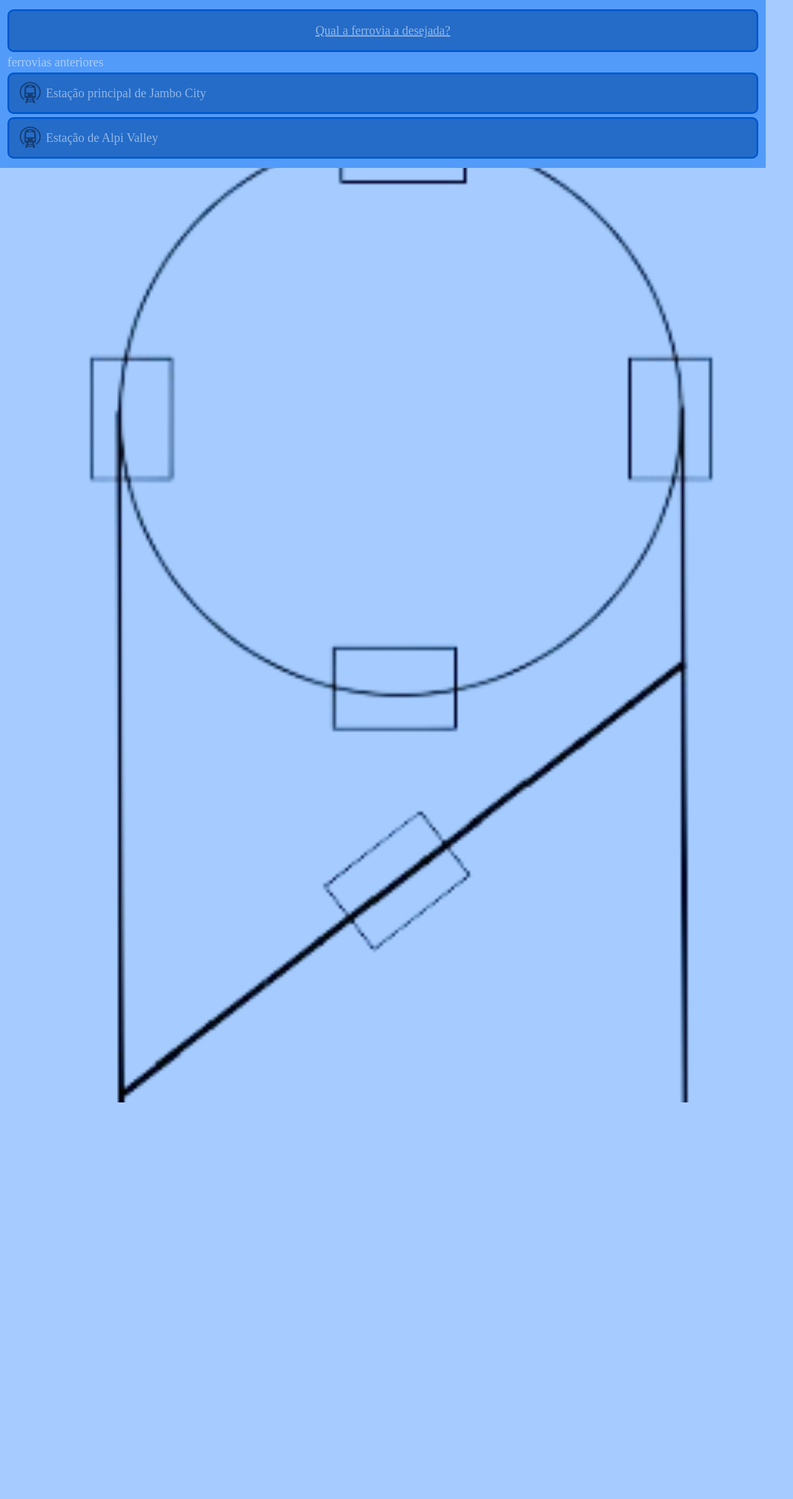
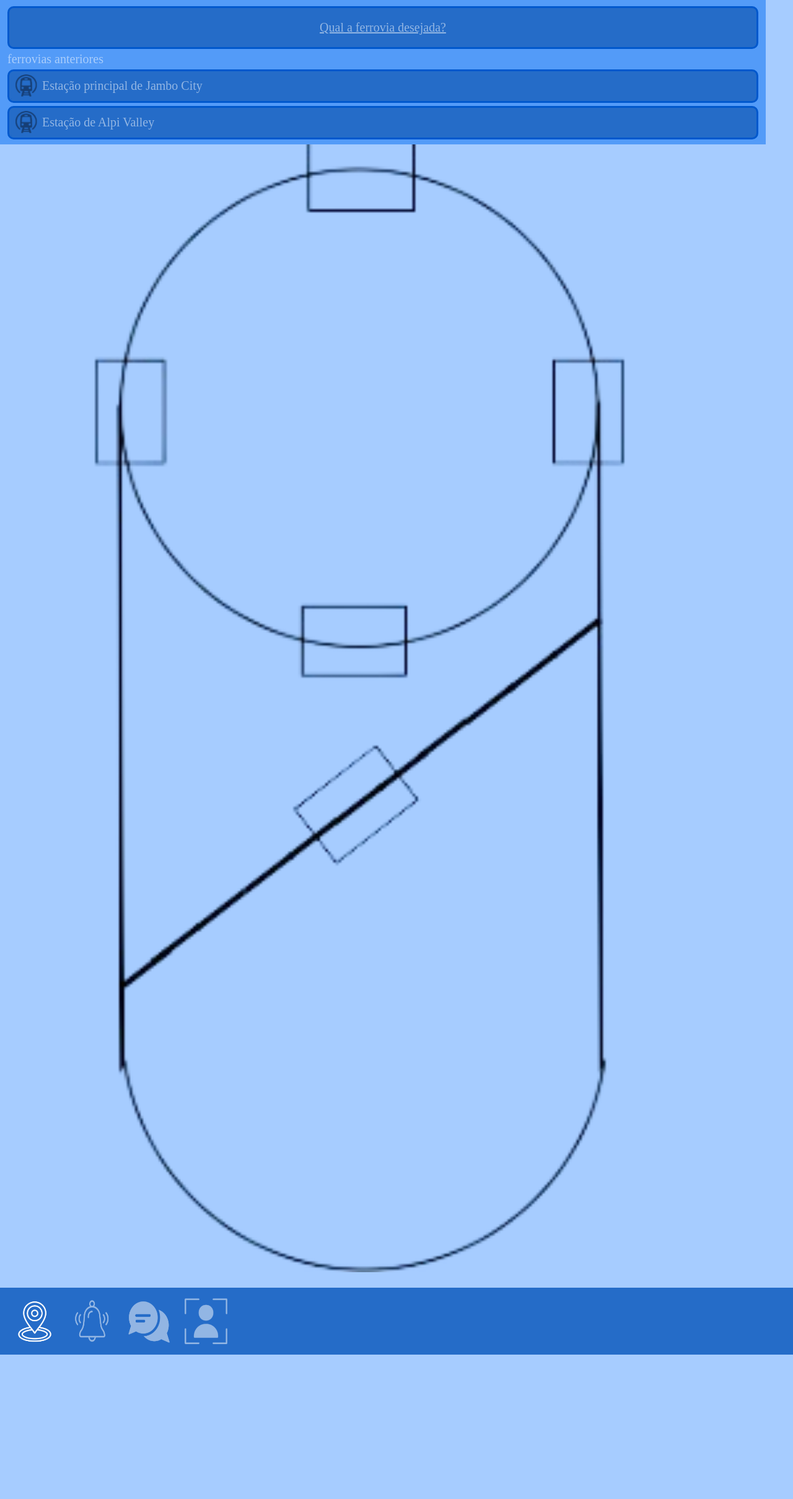
Before and after one commit to EduardoDucci/vai-de-trem-hub, a PHP site: page /public/home.html in a window 1280 px wide. Shown: the whole page at 62% size. After the commit the page ends 2186 px from the top, so only its background shows below. Run offline with PHP 8.4, Linux system fonts and the light colour scheme.

Commit message:
commit grandão

```diff
--- a/public/home.html
+++ b/public/home.html
@@ -9,18 +9,23 @@
 
 
     <div class="imagem-com-header">
-        <header id="header__azul">
+        <div id="header__azul">
           <div id="sujestoes__div">
-              <div class="fd"><u class="opacity__dois">Qual a ferrovia a desejada?</u></div>
+              <div class="fd"><u class="opacity__dois">Qual a ferrovia desejada?</u></div>
               <p class="opacity__dois">ferrovias anteriores</p>
-              <div class="sujestoes"><img id=""src='../images/icons/trem__icon.png'><p class="opacity__dois">Estação principal de Jambo City</p></div>
-              <div class="sujestoes"><img id=""src='../images/icons/trem__icon.png'><p class="opacity__dois">Estação de Alpi Valley</p></div>
+              <div class="sujestoes"><img class="sujestoes__img"src='../images/icons/trem__icon.png'><p class="opacity__dois">Estação principal de Jambo City</p></div>
+              <div class="sujestoes"><img class="sujestoes__img"src='../images/icons/trem__icon.png'><p class="opacity__dois">Estação de Alpi Valley</p></div>
           </div>
-        </header>
+        </div>
 
        <img id="ferrovia" src='../images/icons/ferrovia.png'>
     </div>
 
-    <div id="footer__home"></div>
+    <div id="footer__home">
+        <img class="icones__footer" src="../images/icons/loc__icon.png" alt="loc">
+        <img class="icones__footer" src="../images/icons/sino__icon.png" alt="sino">
+        <img class="icones__footer" src="../images/icons/chat__icon.png" alt="chat">
+        <img class="icones__footer" src="../images/icons/perfil__icon.png" alt="Perfil">
+    </div>
 </body>
 </html>
--- a/style/style.css
+++ b/style/style.css
@@ -1,7 +1,4 @@
-
-
-
-body{
+body {
     background-color: #a6ccff;
     align-items: center;
     margin: 0;
@@ -9,33 +6,33 @@ body{
 
 
 
-#icone{
+#icone {
     margin-top: 50px;
     width: 90px;
 }
 
-#bem__vindo{
+#bem__vindo {
     color: aliceblue;
     font-family: 'Segoe UI', Tahoma, Geneva, Verdana, sans-serif;
     font-size: 25px;
 }
 
-#alinhar__texto{
+#alinhar__texto {
     text-align: center;
 }
 
-.opacity{
+.opacity {
     opacity: 50%;
     margin: 10px;
 }
 
-.opacity__dois{
+.opacity__dois {
     opacity: 50%;
     margin: 0;
     font-size: 20px;
 }
 
-.id{
+.id {
     background-color: #539bf8;
     margin: 5px;
     padding: 5px;
@@ -45,7 +42,7 @@ font-size: 25px;
     font-size: 15px;
 }
 
-.idr{
+.idr {
     font-family: 'Segoe UI', Tahoma, Geneva, Verdana, sans-serif;
     background-color: #539bf8;
     text-align: center;
@@ -53,13 +50,13 @@ font-size: 25px;
     text-decoration: underline;
 }
 
-.wifi{
+.wifi {
     text-align: start;
     padding: 10px;
 }
 
 
-.retangulo{
+.retangulo {
     border-style: solid;
     border-radius: 1%;
     width: 200px;
@@ -70,14 +67,14 @@ font-size: 25px;
     background-color: rgb(71, 71, 223);
 }
 
-.quadradao{
+.quadradao {
     padding: 100px;
     padding-right: 110px;
     text-align: start;
     background-color: rgb(115, 115, 233);
 }
 
-.meio{
+.meio {
     padding: 200px;
     margin: 5px;
     color: white;
@@ -87,7 +84,7 @@ font-size: 25px;
     border-color: #8dbeff;
 }
 
-.idl{
+.idl {
     font-family: 'Segoe UI', Tahoma, Geneva, Verdana, sans-serif;
     background-color: #539bf8;
     margin-top: 10px;
@@ -99,7 +96,7 @@ font-size: 25px;
     border-radius: 100px;
 }
 
-.ide{
+.ide {
     background-color: white;
     padding: 0px;
     margin: 5px;
@@ -109,13 +106,13 @@ font-size: 25px;
     display: flex;
 }
 
-.jc{
-    padding-left:10px ;
+.jc {
+    padding-left: 10px;
     color: aliceblue;
     font-family: 'Segoe UI', Tahoma, Geneva, Verdana, sans-serif;
 }
 
-.enterprise{
+.enterprise {
     opacity: 50%;
     color: white;
     text-align: center;
@@ -123,7 +120,7 @@ font-size: 25px;
     font-size: 30px;
 }
 
-.brazul{
+.brazul {
     background-color: #539bf8;
     padding: 12px;
     padding-left: 20px;
@@ -132,7 +129,7 @@ font-size: 25px;
     text-decoration: underline;
 }
 
-.brazul__b{
+.brazul__b {
     background-color: #539bf8;
     padding: 0px;
     margin: 5px;
@@ -144,29 +141,29 @@ font-size: 25px;
     border-color: #8dbeff;
 }
 
-#icone__google{
+#icone__google {
     width: 55px;
 }
 
-#icone__linkedin{
+#icone__linkedin {
     width: 45px;
     margin: 5px;
     margin-right: 6px;
 
 }
 
-.invisivel{
+.invisivel {
     padding: 50px;
     background-color: #a6ccff;
 
 }
 
-.invisivel__dois{
+.invisivel__dois {
     padding: 30px;
     background-color: #a6ccff;
 }
 
-.button{
+.button {
     color: #ffffff;
     background-color: #539bf8;
     border: none;
@@ -174,7 +171,7 @@ font-size: 25px;
     text-decoration: underline;
 }
 
-.text__box{
+.text__box {
     color: #ffffff;
     background-color: #539bf8;
     border: none;
@@ -190,19 +187,19 @@ input::placeholder {
     font-size: 16px;
 }
 
-.quadrado__verificar{
+.quadrado__verificar {
     padding: 40px;
     margin-left: 5px;
     margin-right: 5px;
     background-color: #539bf8;
 }
 
-.display__cod{
+.display__cod {
     display: flex;
     margin-left: 40px;
 }
 
-.email__margin{
+.email__margin {
     margin-top: 5px;
     margin-bottom: 10px;
 }
@@ -216,17 +213,15 @@ input::placeholder {
     color: white;
     padding: 10px;
     z-index: 10;
+    padding-top: 5px;
+    padding-bottom: 3px;
 }
 
-#ferrovia {
-  width: 100%;
-  height: auto;
-  display: block;
-}
 
-.sujestoes{
+
+.sujestoes {
     background-color: #256cc8;
-    padding: 10px;
+    padding: 3px;
     margin-top: 5px;
     margin-bottom: 5px;
     border-style: solid;
@@ -238,7 +233,11 @@ input::placeholder {
     align-items: center;
 }
 
-.fd{
+.sujestoes__img{
+    width: 50px;
+}
+
+.fd {
     background-color: #256cc8;
     padding: 20px;
     margin-top: 5px;
@@ -252,14 +251,18 @@ input::placeholder {
 }
 
 
-#sujestoes__div{
+#sujestoes__div {
     margin: 2px;
 }
 
 #ferrovia {
-    width: 100%;
+    width: 85%;
     height: auto;
     display: block;
+    margin-bottom: 25px;
+    margin-left: 30px;
+   padding-top: 90px;
+
 }
 
 .imagem-com-header {
@@ -268,26 +271,24 @@ input::placeholder {
     height: auto;
 }
 
-#footer__home {
+#footer__home{
     align-content: end;
     background-color: #256cc8;
-    padding: 55px;
+    padding: 10px;
     margin: 0;
-}
-#ferrovia{
     display: flex;
-    justify-content: center;
-    align-items: center;
 }
 
-.fundocomunic{
+
+
+.fundocomunic {
     background-color: #004aad;
     padding: 200px 25px;
     margin: 20px;
     border-radius: 20px;
 }
 
-.divcomunic{
+.divcomunic {
     background-color: #2f88ff;
     padding: 50px 120px;
     border-radius: 20px;
@@ -296,3 +297,10 @@ input::placeholder {
     border-style: solid;
 
 }
+
+.icones__footer{
+width: 70px;
+margin: 6px;
+margin-left: 11px;
+margin-right: 11px;
+}
```
Also changed, not shown: public/menu__de__estacoes.html (added, +28 -0 lines), images/icons/chat__icon.png (added), images/icons/loc__icon.png (added), images/icons/perfil__icon.png (added), images/icons/sino__icon.png (added). Lines whose indentation alone changed are shown as unchanged.
